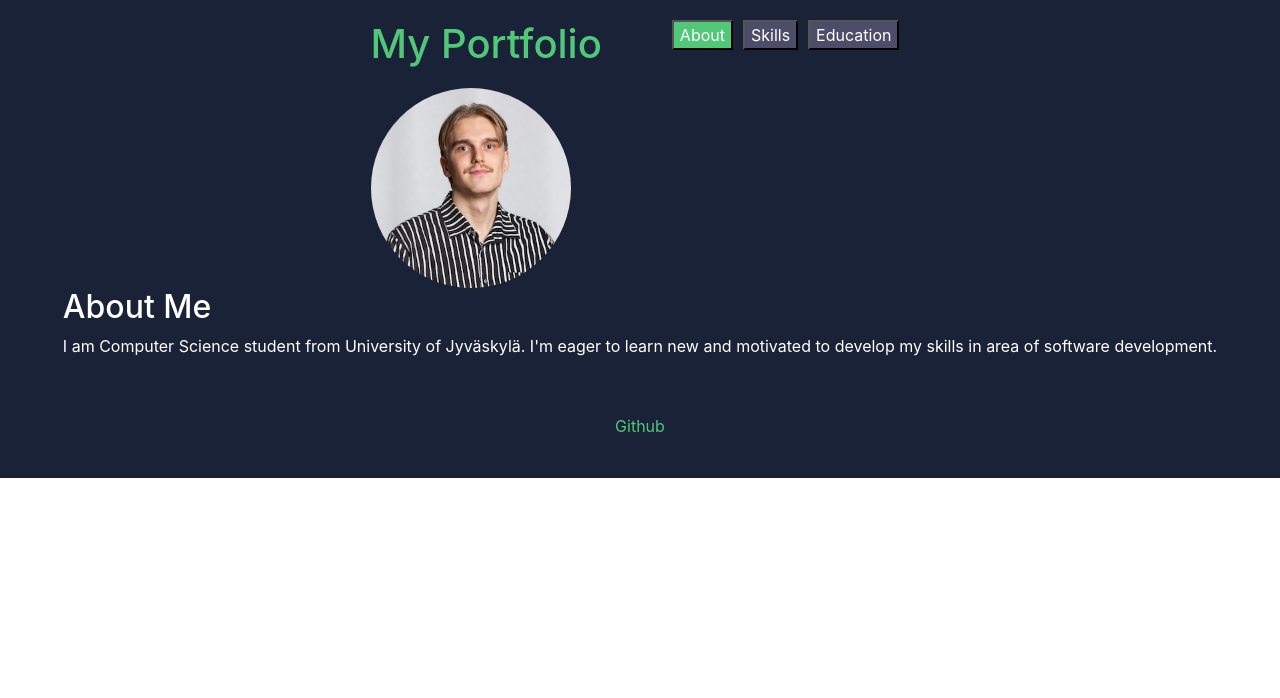
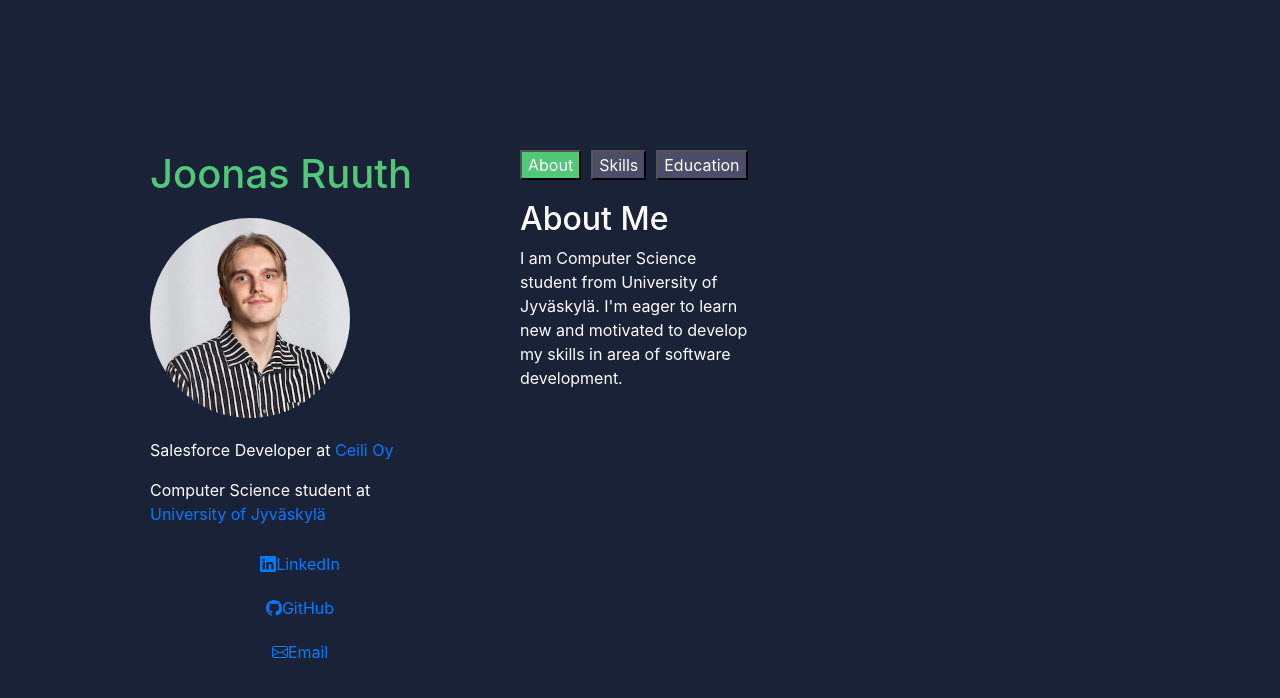
Before and after one commit to jkruuth/jkruuth.github.io, a React (Create React App) app: page / in a window 1280 px wide. Shown: the top 698 px of the page. Built offline with nearby package versions, Linux system fonts and the light colour scheme.

Commit message:
some changes

```diff
--- /dev/null
+++ b/src/App.css
@@ -0,0 +1,8 @@
+.contentButton {
+    margin: 10px;
+    background-color: '#50C878';
+    color: rgb'#50C878';
+    display: flex;
+    justify-content: center;
+    align-items: center;
+}
--- a/src/App.js
+++ b/src/App.js
@@ -1,4 +1,5 @@
 import React, { useState } from "react";
+import "./App.css";
 import Me from "./images/updatedMe.jpg";
 
 const PortfolioPage = () => {
@@ -56,7 +57,7 @@
       style={{
         backgroundColor: "#1A2238",
         color: "white",
-        padding: "20px",
+        padding: "150px",
         display: "flex",
         flexDirection: "column",
         alignItems: "center",
@@ -65,13 +66,87 @@
       <div style={{ display: "flex", flexDirection: "row" }}>
         <div style={{ flexGrow: 0, marginRight: 70, maxWidth: 300 }}>
           <h1 style={{ color: "#50C878", marginBottom: "20px" }}>
-            My Portfolio
+            Joonas Ruuth
           </h1>
           <img
             src={Me}
             alt="Me"
-            style={{ width: "200px", height: "200px", borderRadius: "50%" }}
+            style={{
+              width: "200px",
+              height: "200px",
+              borderRadius: "50%",
+              marginBottom: "20px",
+            }}
           />
+          <p>
+            Salesforce Developer at{" "}
+            <a href="https://ceili.fi/" target="_blank" rel="noreferrer">
+              Ceili Oy
+            </a>
+          </p>
+          <p>
+            Computer Science student at{" "}
+            <a href="https://www.jyu.fi/en" target="_blank" rel="noreferrer">
+              University of Jyväskylä
+            </a>
+          </p>
+          <div style={{ display: "flex", flexDirection: "column" }}>
+            <a
+              className="contentButton"
+              href="https://www.linkedin.com/in/joonas-ruuth-39660219b/"
+              role="button"
+              target="_blank"
+              rel="noreferrer"
+            >
+              <svg
+                xmlns="http://www.w3.org/2000/svg"
+                width="16"
+                height="16"
+                fill="currentColor"
+                className="bi bi-linkedin"
+                viewBox="0 0 16 16"
+              >
+                <path d="M0 1.146C0 .513.526 0 1.175 0h13.65C15.474 0 16 .513 16 1.146v13.708c0 .633-.526 1.146-1.175 1.146H1.175C.526 16 0 15.487 0 14.854V1.146zm4.943 12.248V6.169H2.542v7.225h2.401zm-1.2-8.212c.837 0 1.358-.554 1.358-1.248-.015-.709-.52-1.248-1.342-1.248-.822 0-1.359.54-1.359 1.248 0 .694.521 1.248 1.327 1.248h.016zm4.908 8.212V9.359c0-.216.016-.432.08-.586.173-.431.568-.878 1.232-.878.869 0 1.216.662 1.216 1.634v3.865h2.401V9.25c0-2.22-1.184-3.252-2.764-3.252-1.274 0-1.845.7-2.165 1.193v.025h-.016a5.54 5.54 0 0 1 .016-.025V6.169h-2.4c.03.678 0 7.225 0 7.225h2.4z" />
+              </svg>
+              LinkedIn
+            </a>
+            <a
+              className="contentButton"
+              href="https://github.com/jkruuth"
+              role="button"
+              target="_blank"
+              rel="noreferrer"
+            >
+              <svg
+                xmlns="http://www.w3.org/2000/svg"
+                width="16"
+                height="16"
+                fill="currentColor"
+                className="bi bi-github"
+                viewBox="0 0 16 16"
+              >
+                <path d="M8 0C3.58 0 0 3.58 0 8c0 3.54 2.29 6.53 5.47 7.59.4.07.55-.17.55-.38 0-.19-.01-.82-.01-1.49-2.01.37-2.53-.49-2.69-.94-.09-.23-.48-.94-.82-1.13-.28-.15-.68-.52-.01-.53.63-.01 1.08.58 1.23.82.72 1.21 1.87.87 2.33.66.07-.52.28-.87.51-1.07-1.78-.2-3.64-.89-3.64-3.95 0-.87.31-1.59.82-2.15-.08-.2-.36-1.02.08-2.12 0 0 .67-.21 2.2.82.64-.18 1.32-.27 2-.27.68 0 1.36.09 2 .27 1.53-1.04 2.2-.82 2.2-.82.44 1.1.16 1.92.08 2.12.51.56.82 1.27.82 2.15 0 3.07-1.87 3.75-3.65 3.95.29.25.54.73.54 1.48 0 1.07-.01 1.93-.01 2.2 0 .21.15.46.55.38A8.012 8.012 0 0 0 16 8c0-4.42-3.58-8-8-8z" />
+              </svg>
+              GitHub
+            </a>
+            <a
+              className="contentButton"
+              href="mailto:ruuthjoonas@gmail.com"
+              role="button"
+            >
+              <svg
+                xmlns="http://www.w3.org/2000/svg"
+                width="16"
+                height="16"
+                fill="currentColor"
+                className="bi bi-envelope"
+                viewBox="0 0 16 16"
+              >
+                <path d="M0 4a2 2 0 0 1 2-2h12a2 2 0 0 1 2 2v8a2 2 0 0 1-2 2H2a2 2 0 0 1-2-2V4zm2-1a1 1 0 0 0-1 1v.217l7 4.2 7-4.2V4a1 1 0 0 0-1-1H2zm13 2.383-4.758 2.855L15 11.114v-5.73zm-.034 6.878L9.271 8.82 8 9.583 6.728 8.82l-5.694 3.44A1 1 0 0 0 2 13h12a1 1 0 0 0 .966-.739zM1 11.114l4.758-2.876L1 5.383v5.73z" />
+              </svg>
+              Email
+            </a>
+          </div>
         </div>
         <div style={{ flexGrow: 0, flexBasis: 100 }}>
           <div
@@ -113,26 +188,7 @@
               Education
             </button>
           </div>
-        </div>
-      </div>
-
-      {renderTabContent()}
-      <div
-        style={{
-          flex: 1,
-          display: "flex",
-          flexDirection: "column",
-          alignItems: "center",
-          padding: "20px",
-        }}
-      >
-        <div style={{ marginTop: "20px", textAlign: "center" }}>
-          <a
-            href="https://github.com/my-github-profile"
-            style={{ color: "#50C878" }}
-          >
-            Github
-          </a>
+          {renderTabContent()}
         </div>
       </div>
     </div>
```
